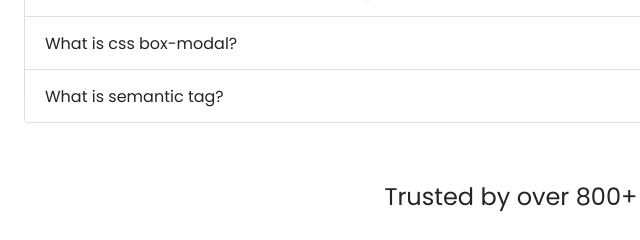
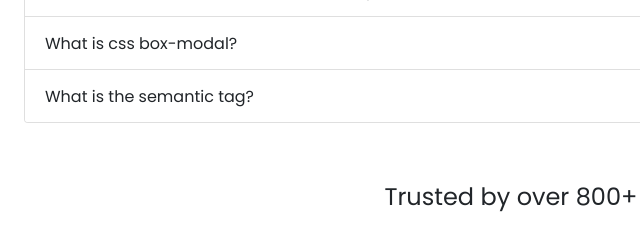
Before and after one commit to Shanta-Islam/Ed-Tech-Website, a plain HTML site: page index.html in a window 1280 px wide. Shown: the part 3964-4204 px from the top of the page, 58-698 px from the left. Drawn offline with nearby package versions, Linux system fonts and the light colour scheme.

Commit message:
final update

```diff
--- a/index.html
+++ b/index.html
@@ -360,7 +360,7 @@
             <div class="accordion-item">
               <h2 class="accordion-header" id="headingFour">
                 <button class="accordion-button collapsed" type="button" data-bs-toggle="collapse" data-bs-target="#collapseFour" aria-expanded="false" aria-controls="collapseFour">
-                  What is semantic tag?
+                  What is the semantic tag?
                 </button>
               </h2>
               <div id="collapseFour" class="accordion-collapse collapse" aria-labelledby="headingFour" data-bs-parent="#accordionExample">
```
